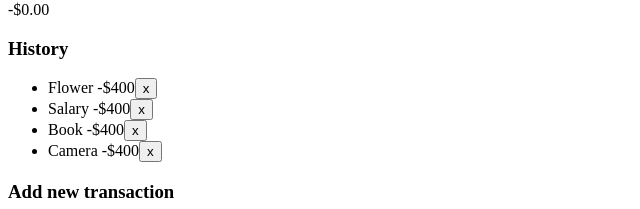
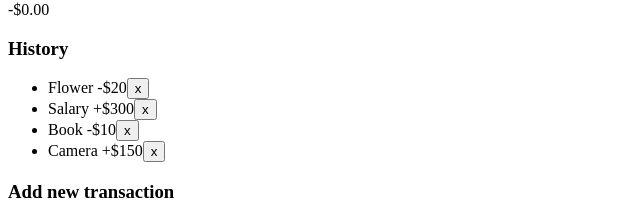
Before and after one commit to MicahBear/expense_tracker, a React (Create React App) app: page / in a window 1280 px wide. Shown: the part 283-492 px from the top of the page, without its empty margins (0-640 px from the left). Built offline with nearby package versions, Linux system fonts and the light colour scheme.

Commit message:
create sign variable so sign generates based on amount of transaction

```diff
--- a/src/components/transaction.js
+++ b/src/components/transaction.js
@@ -1,9 +1,10 @@
 import React from 'react';
 
 export const Transaction = ({ transaction }) => {
+    const sign = transaction.amount < 0 ? '-' : '+';
     return (
         <li className="minus">
-            {transaction.text} <span>-$400</span><button className="delete-btn">x</button>
+            {transaction.text} <span>{sign}${Math.abs(transaction.amount)}</span><button className="delete-btn">x</button>
         </li>
     )
 }
```
